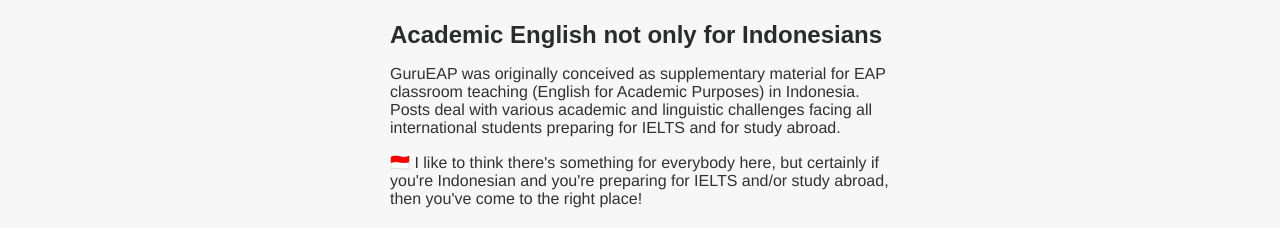
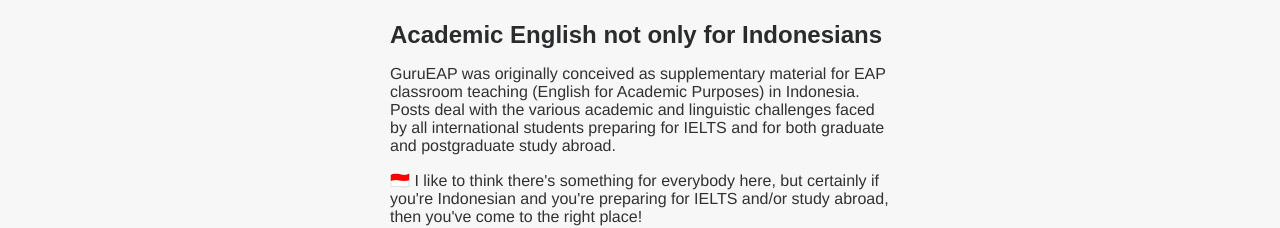
Before and after one commit to boltonsteve/gurueap, a SvelteKit app: page / in a window 1280 px wide. Shown: the part 330-558 px from the top of the page. Built offline with nearby package versions, Linux system fonts and the light colour scheme.

Commit message:
seo stuff 22

```diff
--- a/src/routes/+page.svelte
+++ b/src/routes/+page.svelte
@@ -15,7 +15,7 @@
     <div>
         <img src="/img/gurueap.jpg" class="img-fluid rounded" alt="GuruEAP">
         <h2>Academic English not only for Indonesians</h2>
-        <p>GuruEAP was originally conceived as supplementary material for EAP classroom teaching (English for Academic Purposes) in Indonesia. Posts deal with various academic and linguistic challenges facing all international students preparing for IELTS and for study abroad.</p>
+        <p>GuruEAP was originally conceived as supplementary material for EAP classroom teaching (English for Academic Purposes) in Indonesia. Posts deal with the various academic and linguistic challenges faced by all international students preparing for IELTS and for both graduate and postgraduate study abroad.</p>
         <p>{@html flagIndo} I like to think there's something for everybody here, but certainly if you're Indonesian and you're preparing for IELTS and/or study abroad, then you've come to the right place!</p>
     </div>
 </div>
```
